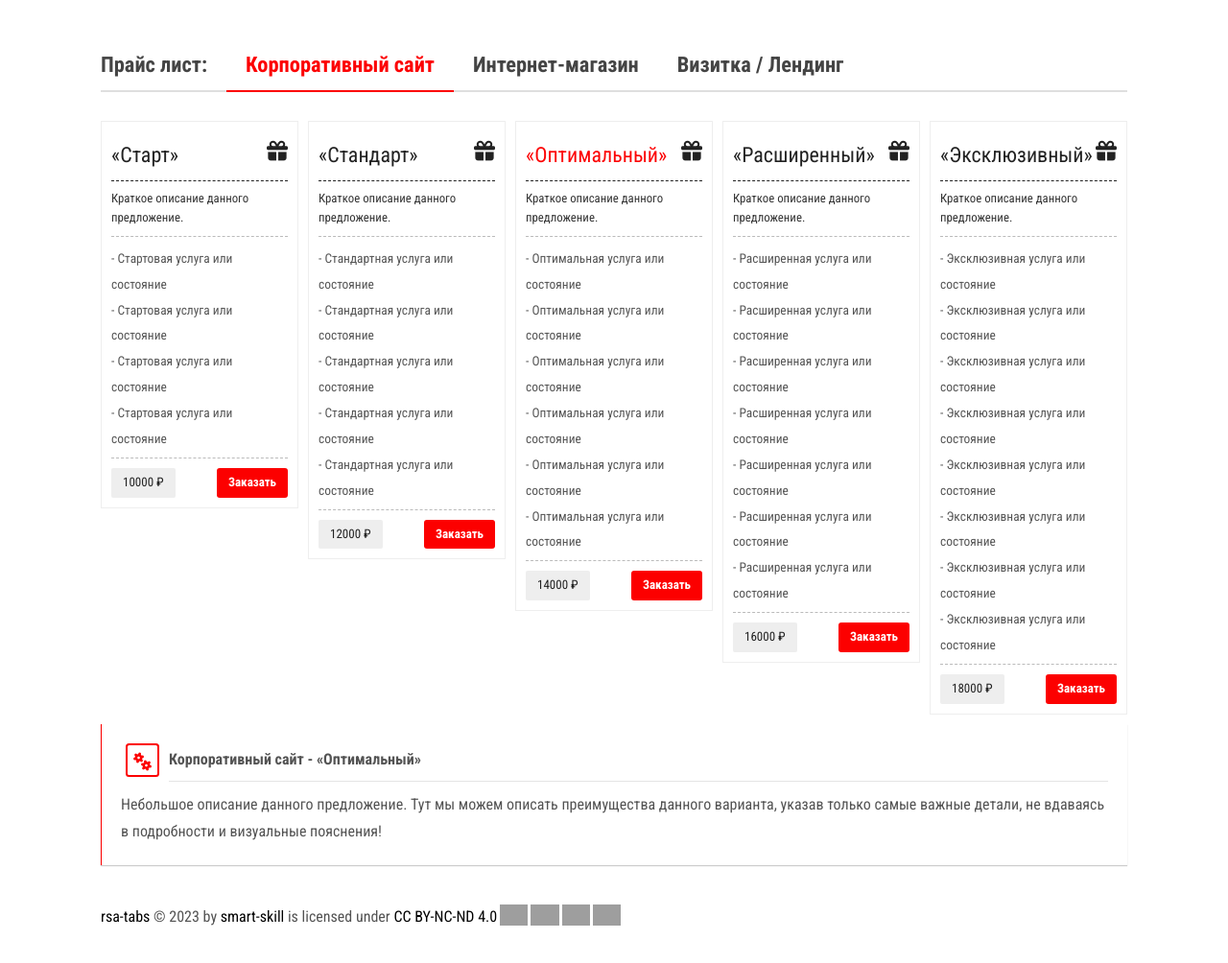
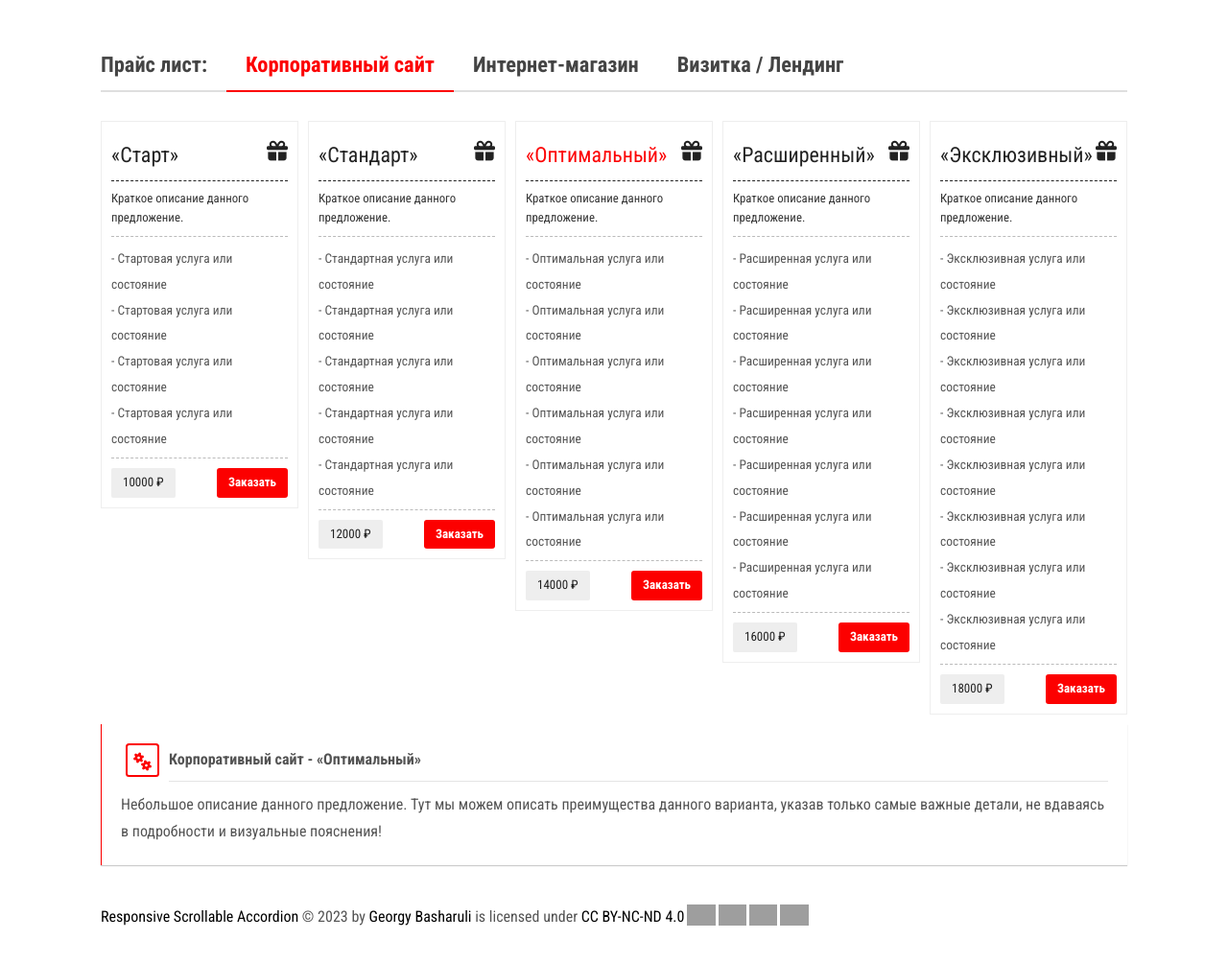
Before and after one commit to brain-skills/rsa-tabs, a plain HTML site: page index.html in a window 1280 px wide. Shown: the whole page at 96% size. Drawn offline with Linux system fonts and the light colour scheme; grey boxes are pictures that could not be loaded.

Commit message:
init version 1.0.0

```diff
--- a/index.html
+++ b/index.html
@@ -651,7 +651,7 @@
 </div>
 </div>
 <br>
-<p xmlns:cc="http://creativecommons.org/ns#" xmlns:dct="http://purl.org/dc/terms/"><a property="dct:title" rel="cc:attributionURL" href="https://github.com/smart-skill/rsa-tabs">rsa-tabs</a> © 2023 by <a rel="cc:attributionURL dct:creator" property="cc:attributionName" href="https://github.com/smart-skill">smart-skill</a> is licensed under <a href="http://creativecommons.org/licenses/by-nc-nd/4.0/?ref=chooser-v1" target="_blank" rel="license noopener noreferrer" style="display:inline-block;">CC BY-NC-ND 4.0<img style="height:22px!important;margin-left:3px;vertical-align:text-bottom;" src="https://mirrors.creativecommons.org/presskit/icons/cc.svg?ref=chooser-v1"><img style="height:22px!important;margin-left:3px;vertical-align:text-bottom;" src="https://mirrors.creativecommons.org/presskit/icons/by.svg?ref=chooser-v1"><img style="height:22px!important;margin-left:3px;vertical-align:text-bottom;" src="https://mirrors.creativecommons.org/presskit/icons/nc.svg?ref=chooser-v1"><img style="height:22px!important;margin-left:3px;vertical-align:text-bottom;" src="https://mirrors.creativecommons.org/presskit/icons/nd.svg?ref=chooser-v1"></a></p>
+<p><a href="https://smart-skill.github.io/rsa-tabs/" id="link2"><span class="f-p-name">Responsive Scrollable Accordion </span></a> © <span class="l-year">2023</span> by <a href="https://github.com/smart-skill" id="prof1"><span class="p-a-name">Georgy Basharuli</span></a> is licensed under <a href="http://creativecommons.org/licenses/by-nc-nd/4.0/?ref=chooser-v1" target="_blank">CC BY-NC-ND 4.0<img style="height:22px!important;margin-left:3px;vertical-align:text-bottom;" src="https://mirrors.creativecommons.org/presskit/icons/cc.svg?ref=chooser-v1"><img style="height:22px!important;margin-left:3px;vertical-align:text-bottom;" src="https://mirrors.creativecommons.org/presskit/icons/by.svg?ref=chooser-v1"><img style="height:22px!important;margin-left:3px;vertical-align:text-bottom;" src="https://mirrors.creativecommons.org/presskit/icons/nc.svg?ref=chooser-v1"><img style="height:22px!important;margin-left:3px;vertical-align:text-bottom;" src="https://mirrors.creativecommons.org/presskit/icons/nd.svg?ref=chooser-v1"></a></p>
 </div>
 </div>
 </section>
```
Also changed, not shown: 2 other files.
